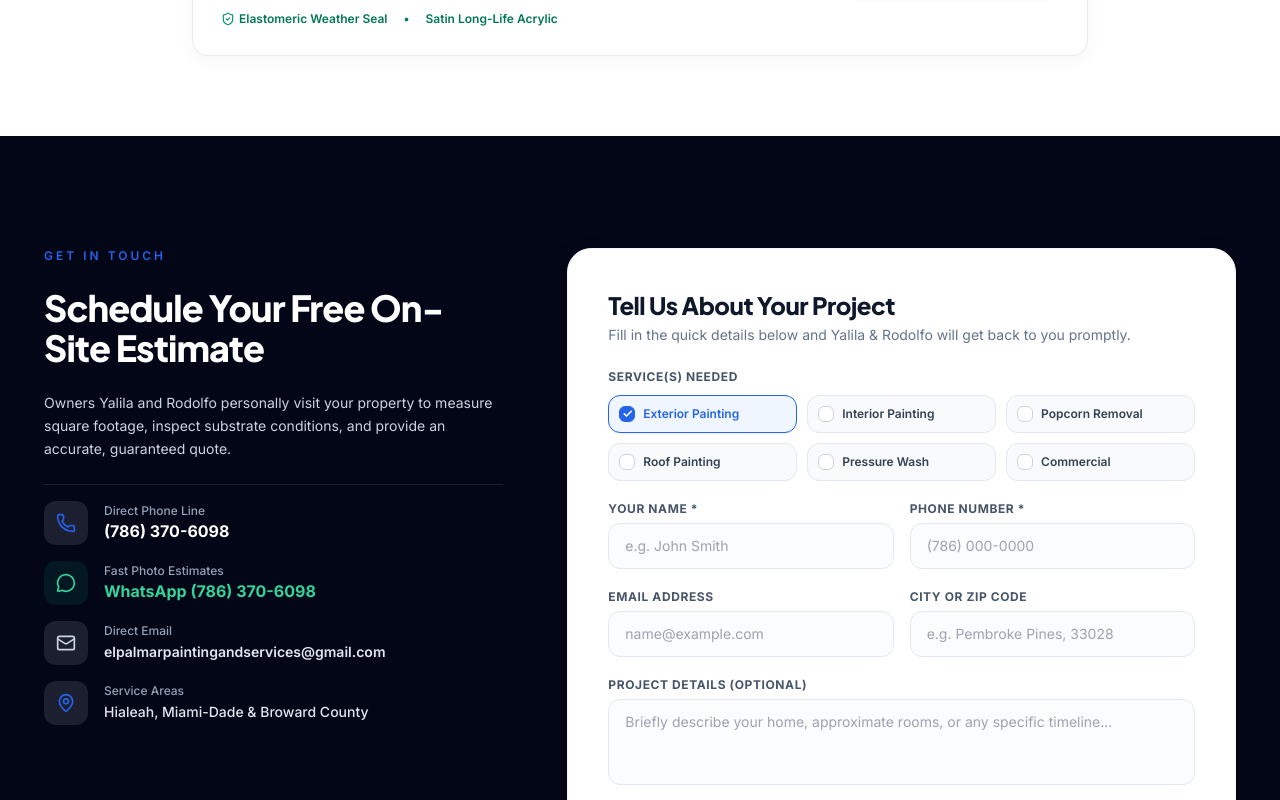
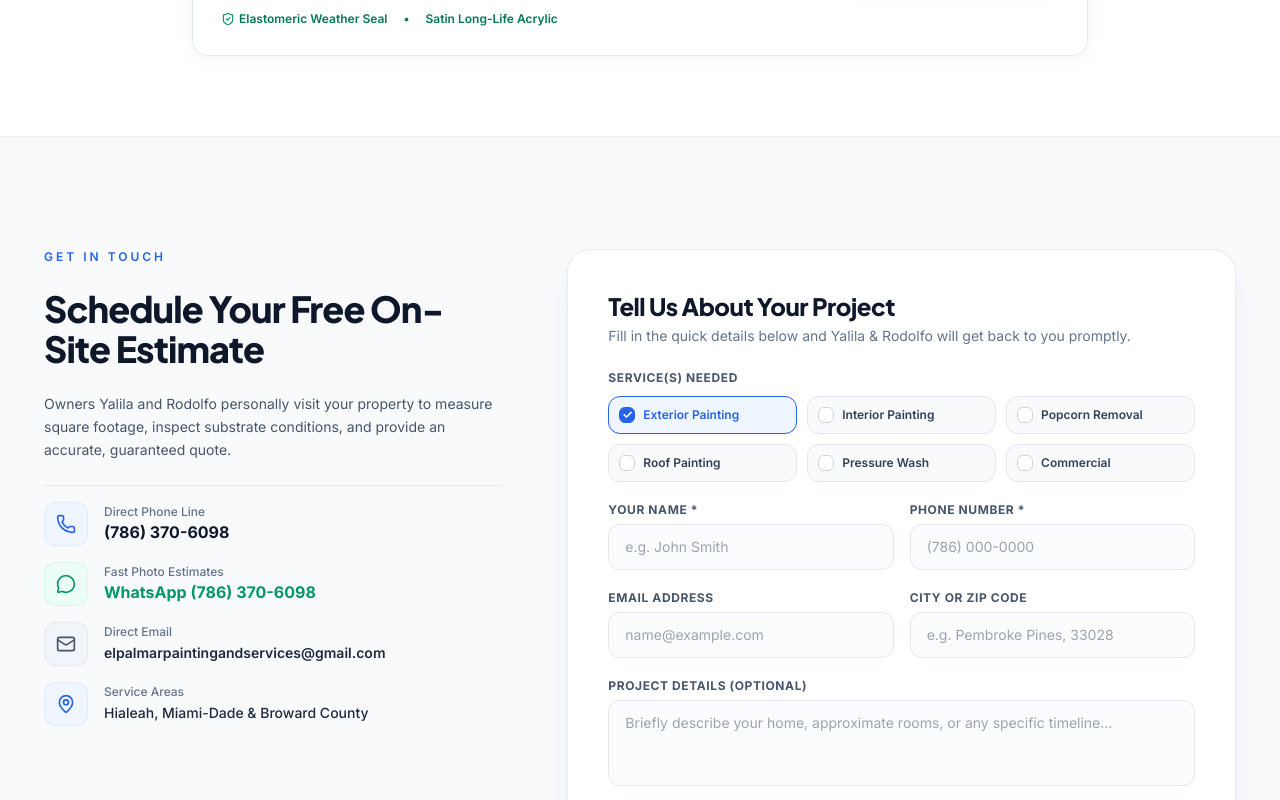
Before and after one commit to luchonicolini/Painting_contractor, a React (Vite) app: page / in a window 1280 px wide. Shown: the part 7200-8000 px from the top of the page. Built offline with nearby package versions, Linux system fonts and the light colour scheme; the HTML template or start-up script is replaced by a standard one.

Commit message:
style(contact): transition from dark slate-950 to harmonious architectural slate-50

```diff
--- a/src/components/ContactEstimate.tsx
+++ b/src/components/ContactEstimate.tsx
@@ -36,7 +36,7 @@
   };
 
   return (
-    <section className="bg-slate-950 text-white py-20 md:py-28" id="contact">
+    <section className="bg-slate-50 text-slate-900 py-20 md:py-28 border-t border-slate-200/70" id="contact">
       <div className="max-w-[1240px] mx-auto px-4 sm:px-6">
         <div className="grid grid-cols-1 lg:grid-cols-12 gap-12 lg:gap-16 items-start">
           {/* Left Column: Context & Direct Contact */}
@@ -44,30 +44,30 @@
             <span className="text-xs uppercase tracking-[0.25em] font-semibold text-brand-blue block">
               {language === 'en' ? 'GET IN TOUCH' : 'CONTACTO DIRECTO'}
             </span>
-            <h2 className="font-heading font-extrabold text-3xl sm:text-4xl text-white tracking-tight leading-tight">
+            <h2 className="font-heading font-extrabold text-3xl sm:text-4xl text-slate-900 tracking-tight leading-tight">
               {language === 'en'
                 ? 'Schedule Your Free On-Site Estimate'
                 : 'Agenda Tu Presupuesto Gratis en Obra'}
             </h2>
-            <p className="text-slate-300 text-sm leading-relaxed">
+            <p className="text-slate-600 text-sm leading-relaxed">
               {language === 'en'
                 ? 'Owners Yalila and Rodolfo personally visit your property to measure square footage, inspect substrate conditions, and provide an accurate, guaranteed quote.'
                 : 'Los dueños, Yalila y Rodolfo, visitan personalmente tu propiedad para medir, revisar las condiciones de las paredes y brindarte un presupuesto exacto y por escrito.'}
             </p>
 
-            <div className="space-y-4 pt-4 border-t border-white/10">
+            <div className="space-y-4 pt-4 border-t border-slate-200/80">
               {/* Phone */}
               <div className="flex items-center gap-4">
-                <div className="w-11 h-11 rounded-xl bg-white/10 flex items-center justify-center text-blue-400 flex-shrink-0">
+                <div className="w-11 h-11 rounded-xl bg-blue-50 border border-blue-100/80 flex items-center justify-center text-brand-blue flex-shrink-0 shadow-xs">
                   <Phone className="w-5 h-5 text-brand-blue" />
                 </div>
                 <div>
-                  <span className="text-xs text-slate-400 block font-medium">
+                  <span className="text-xs text-slate-500 block font-medium">
                     {language === 'en' ? 'Direct Phone Line' : 'Línea Telefónica Directa'}
                   </span>
                   <a
                     href={`tel:${BUSINESS_INFO.phoneRaw}`}
-                    className="text-base font-bold text-white hover:text-blue-400 transition-colors"
+                    className="text-base font-bold text-slate-900 hover:text-brand-blue transition-colors"
                   >
                     {BUSINESS_INFO.phone}
                   </a>
@@ -76,18 +76,18 @@
 
               {/* WhatsApp */}
               <div className="flex items-center gap-4">
-                <div className="w-11 h-11 rounded-xl bg-emerald-500/10 flex items-center justify-center text-emerald-400 flex-shrink-0">
-                  <MessageCircle className="w-5 h-5 text-emerald-400" />
+                <div className="w-11 h-11 rounded-xl bg-emerald-50 border border-emerald-100/80 flex items-center justify-center text-emerald-600 flex-shrink-0 shadow-xs">
+                  <MessageCircle className="w-5 h-5 text-emerald-600" />
                 </div>
                 <div>
-                  <span className="text-xs text-slate-400 block font-medium">
+                  <span className="text-xs text-slate-500 block font-medium">
                     {language === 'en' ? 'Fast Photo Estimates' : 'Cotización Rápida por Fotos'}
                   </span>
                   <a
                     href={BUSINESS_INFO.social.whatsapp}
                     target="_blank"
                     rel="noopener noreferrer"
-                    className="text-base font-bold text-emerald-400 hover:underline flex items-center gap-1"
+                    className="text-base font-bold text-emerald-600 hover:text-emerald-700 hover:underline flex items-center gap-1"
                   >
                     <span>WhatsApp (786) 370-6098</span>
                   </a>
@@ -96,32 +96,32 @@
 
               {/* Email */}
               <div className="flex items-center gap-4">
-                <div className="w-11 h-11 rounded-xl bg-white/10 flex items-center justify-center text-blue-400 flex-shrink-0">
-                  <Mail className="w-5 h-5 text-slate-300" />
+                <div className="w-11 h-11 rounded-xl bg-slate-100 border border-slate-200/80 flex items-center justify-center text-slate-600 flex-shrink-0 shadow-xs">
+                  <Mail className="w-5 h-5 text-slate-600" />
                 </div>
                 <div>
-                  <span className="text-xs text-slate-400 block font-medium">
+                  <span className="text-xs text-slate-500 block font-medium">
                     {language === 'en' ? 'Direct Email' : 'Correo Electrónico'}
                   </span>
                   <a
                     href={`mailto:${BUSINESS_INFO.email}`}
-                    className="text-sm font-semibold text-slate-200 hover:text-white transition-colors"
+                    className="text-sm font-semibold text-slate-800 hover:text-brand-blue transition-colors"
                   >
                     {BUSINESS_INFO.email}
                   </a>
                 </div>
               </div>
 
-              {/* Location & Hours */}
+              {/* Location & Coverage */}
               <div className="flex items-center gap-4">
-                <div className="w-11 h-11 rounded-xl bg-white/10 flex items-center justify-center text-blue-400 flex-shrink-0">
+                <div className="w-11 h-11 rounded-xl bg-blue-50 border border-blue-100/80 flex items-center justify-center text-brand-blue flex-shrink-0 shadow-xs">
                   <MapPin className="w-5 h-5 text-brand-blue" />
                 </div>
                 <div>
-                  <span className="text-xs text-slate-400 block font-medium">
+                  <span className="text-xs text-slate-500 block font-medium">
                     {language === 'en' ? 'Service Areas' : 'Zona de Cobertura'}
                   </span>
-                  <span className="text-sm font-medium text-slate-200">
+                  <span className="text-sm font-medium text-slate-800">
                     Hialeah, Miami-Dade & Broward County
                   </span>
                 </div>
@@ -130,7 +130,7 @@
           </div>
 
           {/* Right Column: Modern High-Converting Estimate Form */}
-          <div className="lg:col-span-7 bg-white text-slate-900 p-7 sm:p-10 rounded-3xl shadow-2xl border border-slate-100">
+          <div className="lg:col-span-7 bg-white text-slate-900 p-7 sm:p-10 rounded-3xl shadow-xl shadow-slate-200/70 border border-slate-200/80">
             <h3 className="font-heading font-extrabold text-2xl text-slate-900 mb-1">
               {language === 'en' ? 'Tell Us About Your Project' : 'Cuéntanos Sobre Tu Proyecto'}
             </h3>
```
